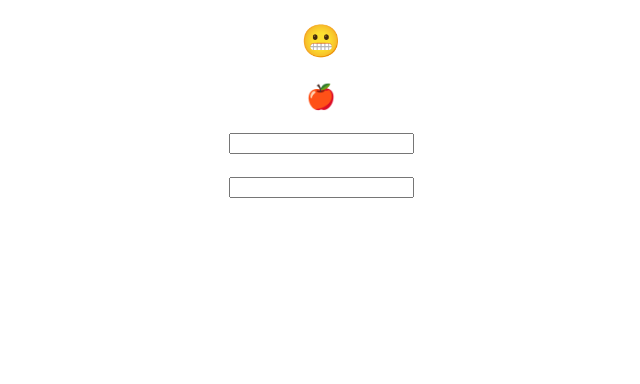
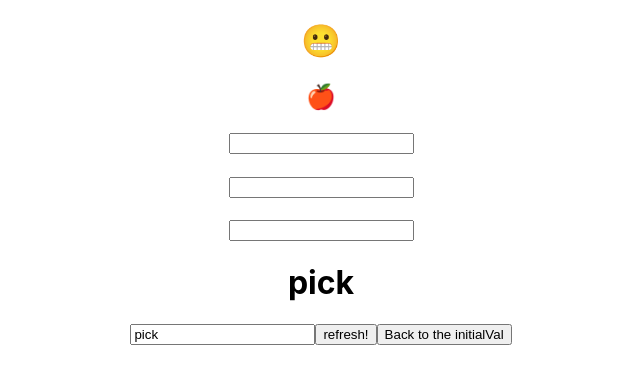
Before and after one commit to J4Web/reactHooks---start, a React (Create React App) app in the folder hook-start/: page / in a window 1280 px wide. Shown: the top 384 px of the page, without its empty margins (319-959 px from the left). Built offline with nearby package versions, Linux system fonts and the light colour scheme.

Commit message:
made custom hook for react which makes the code extremely short and it can be used again and again when you have many forms its just 1 line of code as compared to many functions to handle oncChange

```diff
--- a/hook-start/src/App.js
+++ b/hook-start/src/App.js
@@ -3,6 +3,7 @@ import './App.css';
 import Toggler from './Toggler';
 import ReactSimpleForm from './ReactSimpleForm';
 import ReactSimpleFormWithHooks from './ReactSimpleFormWithHooks';
+import SimpleCustomHooks from './SimpleCustomHooks';
 
 function App() {
   return (
@@ -10,6 +11,8 @@ function App() {
 <Toggler/>
 <ReactSimpleForm/>
 <ReactSimpleFormWithHooks/>
+<ReactSimpleForm/>
+<SimpleCustomHooks/>
     </div>
   );
 }
--- /dev/null
+++ b/hook-start/src/SimpleCustomHooks.jsx
@@ -0,0 +1,30 @@
+
+import {CustomHooksForm} from './hooks/CustomHooksForm'
+function SimpleCustomHooks()
+{
+    const [val,setHandleTrack,setRefresh,setInitial]=CustomHooksForm('pick');
+
+    function idkWhatToDoBtnRe(e){
+        e.preventDefault()
+        setRefresh()
+    }
+    function idkWhatToDoBtnIn(e){
+        e.preventDefault()
+        setInitial()
+    }
+    return <div>
+    <h1>{val}</h1>
+        <form>
+            <input
+                value={val}
+                onChange={setHandleTrack}
+            />
+            <button onClick={idkWhatToDoBtnRe} >
+            refresh!
+            </button>
+            <button onClick={idkWhatToDoBtnIn}>Back to the initialVal</button>
+        </form>
+    </div>
+}
+
+export default SimpleCustomHooks;
--- /dev/null
+++ b/hook-start/src/hooks/CustomHooksForm.jsx
@@ -0,0 +1,18 @@
+import {useState} from 'react';
+function CustomHooksForm(initialVal='')
+{
+    const [val,setVal]=useState(initialVal);
+   function handleChange(e)
+    {
+        setVal(e.target.value);
+    }
+    function refresh(){
+        setVal('');
+    }
+    function backToTheInitial()
+    {
+        setVal(initialVal);
+    }
+    return [val,handleChange,refresh,backToTheInitial];
+}
+export {CustomHooksForm}
```
